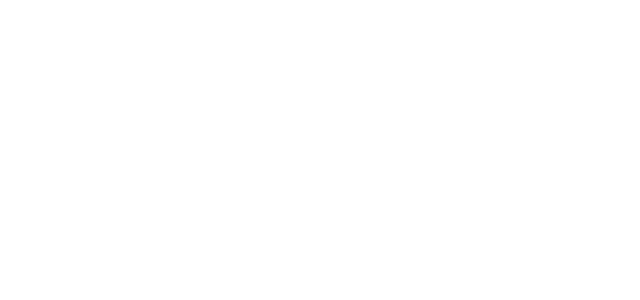
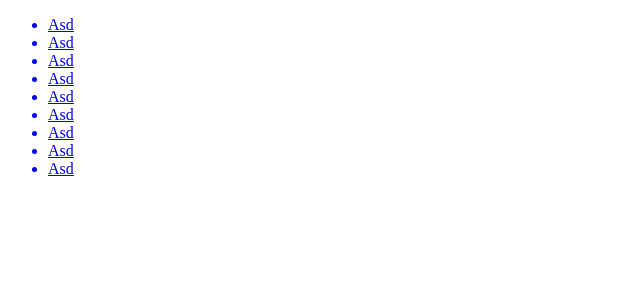
Before and after one commit to loretta-arineva/planets-fact, a React (Create React App) app: page / in a window 1280 px wide. Shown: the top 300 px of the page, without its empty margins (0-640 px from the left). Built offline with nearby package versions, Linux system fonts and the light colour scheme.

Commit message:
Added basic header navigation

```diff
--- a/public/index.html
+++ b/public/index.html
@@ -9,7 +9,7 @@
       name="description"
       content="Web site created using create-react-app"
     />
-    <link rel="apple-touch-icon" href="%PUBLIC_URL%/logo192.png" />
+    <link rel="apple-touch-icon" href="%PUBLIC_URL%/apple-touch-icon.png" />
     <!--
       manifest.json provides metadata used when your web app is installed on a
       user's mobile device or desktop. See https://developers.google.com/web/fundamentals/web-app-manifest/
--- /dev/null
+++ b/src/pages/components/HeaderComponents/HeaderNavigation.js
@@ -0,0 +1,21 @@
+import React from 'react';
+import Navigation from '../UI/Navigation/NavBody';
+import ListItems from '../UI/Navigation/NavSceleton';
+
+const NavBody = () => {
+    return (
+       <Navigation className="navigation__header">
+           <ListItems urlLink="/mars">Asd</ListItems>
+           <ListItems urlLink="/mars">Asd</ListItems>
+           <ListItems urlLink="/mars">Asd</ListItems>
+           <ListItems urlLink="/mars">Asd</ListItems>
+           <ListItems urlLink="/mars">Asd</ListItems>
+           <ListItems urlLink="/mars">Asd</ListItems>
+           <ListItems urlLink="/mars">Asd</ListItems>
+           <ListItems urlLink="/mars">Asd</ListItems>
+           <ListItems urlLink="/mars">Asd</ListItems>
+       </Navigation>
+    )
+}
+
+export default NavBody;
--- /dev/null
+++ b/src/pages/components/UI/Navigation/NavBody.js
@@ -0,0 +1,13 @@
+import React from 'react';
+
+const NavBody = ({ className, children }) => {
+    return (
+        <nav className={className}>
+            <ul>
+                {children}
+            </ul>
+        </nav>
+    )
+}
+
+export default NavBody;
--- /dev/null
+++ b/src/pages/components/UI/Navigation/NavSceleton.js
@@ -0,0 +1,12 @@
+import React from 'react';
+import { NavLink } from 'react-router-dom';
+
+const NavSceleton = ({ urlLink, children }) => {
+    return (
+        <NavLink to={urlLink} activeClassName="selected">
+            <li>{children}</li>
+        </NavLink>
+    )
+}
+
+export default NavSceleton;
--- a/src/pages/containers/App.js
+++ b/src/pages/containers/App.js
@@ -1,8 +1,19 @@
+import React from 'react';
+import Header from './Header';
+import { BrowserRouter as Router, Switch, Route } from 'react-router-dom';
+
 function App() {
   return (
-    <div className="App">
-
-    </div>
+    <Router>
+      <div className="App">
+        <Header />
+        <Switch>
+          <Route path="/:planet/:specs">
+            {/* <Home /> */}
+          </Route>
+        </Switch>
+      </div>
+    </Router>
   );
 }
 
--- /dev/null
+++ b/src/pages/containers/Header.js
@@ -0,0 +1,12 @@
+import React from 'react';
+import HeaderNavigation from '../components/HeaderComponents/HeaderNavigation';
+
+const Header = () => {
+    return (
+        <header>
+            <HeaderNavigation />
+        </header>
+    )
+}
+
+export default Header;
```
Also changed, not shown: assets/data/data.json (+24 -24 lines), src/pages/containers/PlanetFacts.js (added, +11 -0 lines), public/manifest.json, src/pages/components/HeaderComponents/Logo.js (added).
